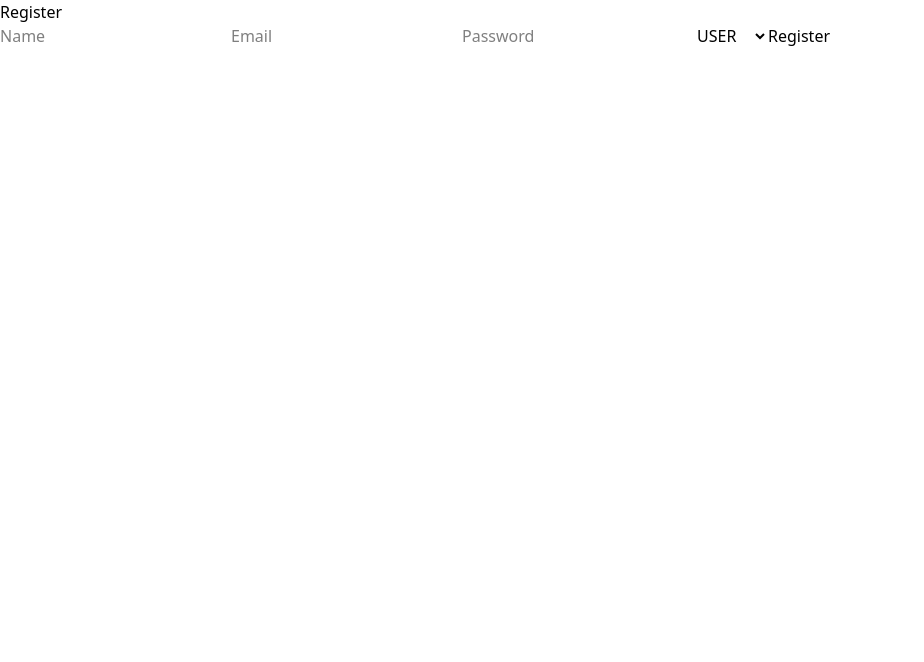
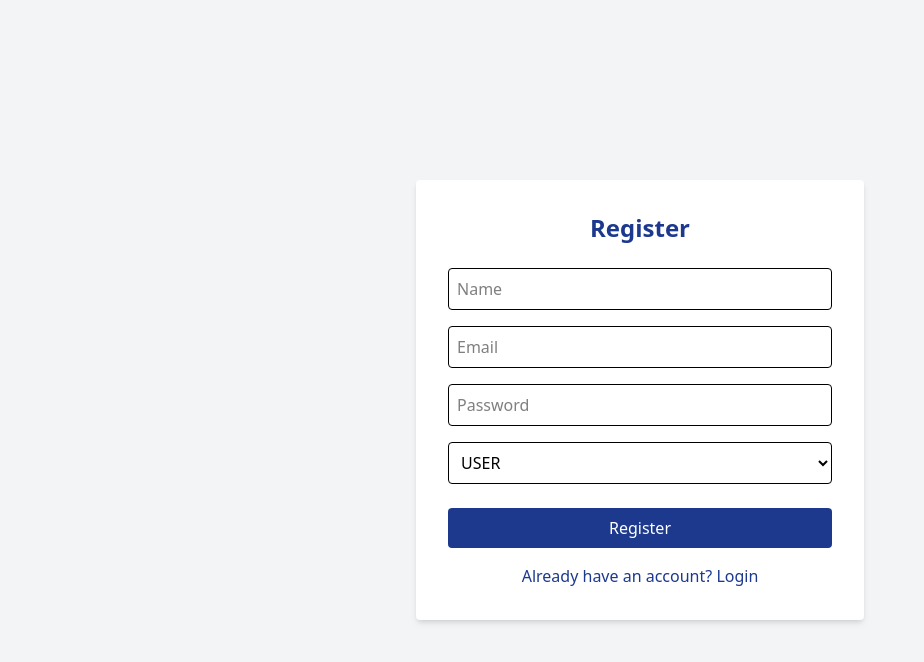
Before and after one commit to binojmadhuranga/smartbiz-web, a React (Vite) app: page /register in a window 1280 px wide. Shown: the top 662 px of the page, without its empty margins (0-924 px from the left). Built offline with nearby package versions, Linux system fonts and the light colour scheme.

Commit message:
Enhance UI for Home, Login, and Register components with improved styling and layout

```diff
--- a/src/pages/home/home.jsx
+++ b/src/pages/home/home.jsx
@@ -13,9 +13,17 @@ const Home = () => {
   };
 
   return (
-    <div>
-      <h1>Welcome to Home Page 🎉</h1>
-      <button onClick={handleLogout}>Logout</button>
+    <div className="flex flex-col items-center justify-center min-h-screen bg-gray-100">
+      <div className="bg-white p-8 rounded shadow-md w-full max-w-md text-center">
+        <h1 className="text-3xl font-bold mb-4 text-blue-900">Welcome!</h1>
+        <p className="mb-6">You are logged in.</p>
+        <button
+          onClick={handleLogout}
+          className="w-full bg-blue-900 text-white py-2 rounded hover:bg-blue-800 transition-colors"
+        >
+          Logout
+        </button>
+      </div>
     </div>
   );
 };
--- a/src/pages/login/Login.jsx
+++ b/src/pages/login/Login.jsx
@@ -22,12 +22,34 @@ const Login = () => {
   };
 
   return (
-    <div>
-      <h2>Login</h2>
-      <form onSubmit={handleSubmit}>
-        <input value={email} onChange={(e) => setEmail(e.target.value)} placeholder="Email" required />
-        <input value={password} onChange={(e) => setPassword(e.target.value)} type="password" placeholder="Password" required />
-        <button type="submit">Login</button>
+    <div className="flex items-center justify-center min-h-screen bg-gray-100">
+      <form onSubmit={handleSubmit} className="bg-white p-8 rounded shadow-md w-full max-w-md">
+        <h2 className="text-2xl font-bold mb-6 text-center text-blue-900">Login</h2>
+        <input
+          value={email}
+          onChange={(e) => setEmail(e.target.value)}
+          placeholder="Email"
+          type="email"
+          required
+          className="w-full p-2 mb-4 border rounded focus:outline-none focus:ring-2 focus:ring-blue-900"
+        />
+        <input
+          value={password}
+          onChange={(e) => setPassword(e.target.value)}
+          type="password"
+          placeholder="Password"
+          required
+          className="w-full p-2 mb-6 border rounded focus:outline-none focus:ring-2 focus:ring-blue-900"
+        />
+        <button
+          type="submit"
+          className="w-full bg-blue-900 text-white py-2 rounded hover:bg-blue-800 transition-colors"
+        >
+          Login
+        </button>
+        <div className="mt-4 text-center">
+          <a href="/register" className="text-blue-900 hover:underline">Don't have an account? Register</a>
+        </div>
       </form>
     </div>
   );
--- a/src/pages/register/register.jsx
+++ b/src/pages/register/register.jsx
@@ -23,17 +23,53 @@ const Register = () => {
   };
 
   return (
-    <div>
-      <h2>Register</h2>
-      <form onSubmit={handleSubmit}>
-        <input name="name" value={form.name} onChange={handleChange} placeholder="Name" required />
-        <input name="email" value={form.email} onChange={handleChange} placeholder="Email" required />
-        <input name="password" type="password" value={form.password} onChange={handleChange} placeholder="Password" required />
-        <select name="role" value={form.role} onChange={handleChange}>
+    <div className="flex items-center justify-center min-h-screen bg-gray-100">
+      <form onSubmit={handleSubmit} className="bg-white p-8 rounded shadow-md w-full max-w-md">
+        <h2 className="text-2xl font-bold mb-6 text-center text-blue-900">Register</h2>
+        <input
+          name="name"
+          value={form.name}
+          onChange={handleChange}
+          placeholder="Name"
+          required
+          className="w-full p-2 mb-4 border rounded focus:outline-none focus:ring-2 focus:ring-blue-900"
+        />
+        <input
+          name="email"
+          value={form.email}
+          onChange={handleChange}
+          placeholder="Email"
+          type="email"
+          required
+          className="w-full p-2 mb-4 border rounded focus:outline-none focus:ring-2 focus:ring-blue-900"
+        />
+        <input
+          name="password"
+          type="password"
+          value={form.password}
+          onChange={handleChange}
+          placeholder="Password"
+          required
+          className="w-full p-2 mb-4 border rounded focus:outline-none focus:ring-2 focus:ring-blue-900"
+        />
+        <select
+          name="role"
+          value={form.role}
+          onChange={handleChange}
+          className="w-full p-2 mb-6 border rounded focus:outline-none focus:ring-2 focus:ring-blue-900"
+        >
           <option value="USER">USER</option>
           <option value="ADMIN">ADMIN</option>
         </select>
-        <button type="submit">Register</button>
+        <button
+          type="submit"
+          className="w-full bg-blue-900 text-white py-2 rounded hover:bg-blue-800 transition-colors"
+        >
+          Register
+        </button>
+        <div className="mt-4 text-center">
+          <a href="/login" className="text-blue-900 hover:underline">Already have an account? Login</a>
+        </div>
       </form>
     </div>
   );
```
